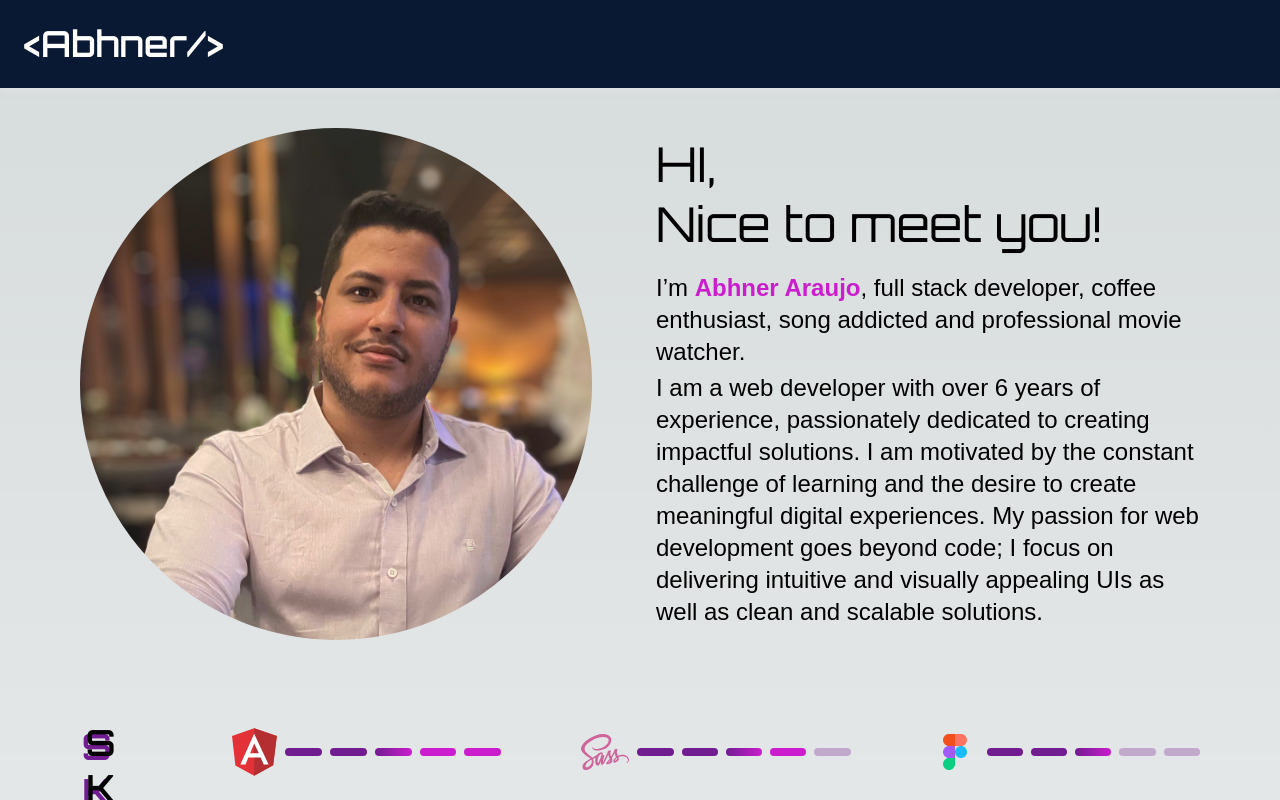
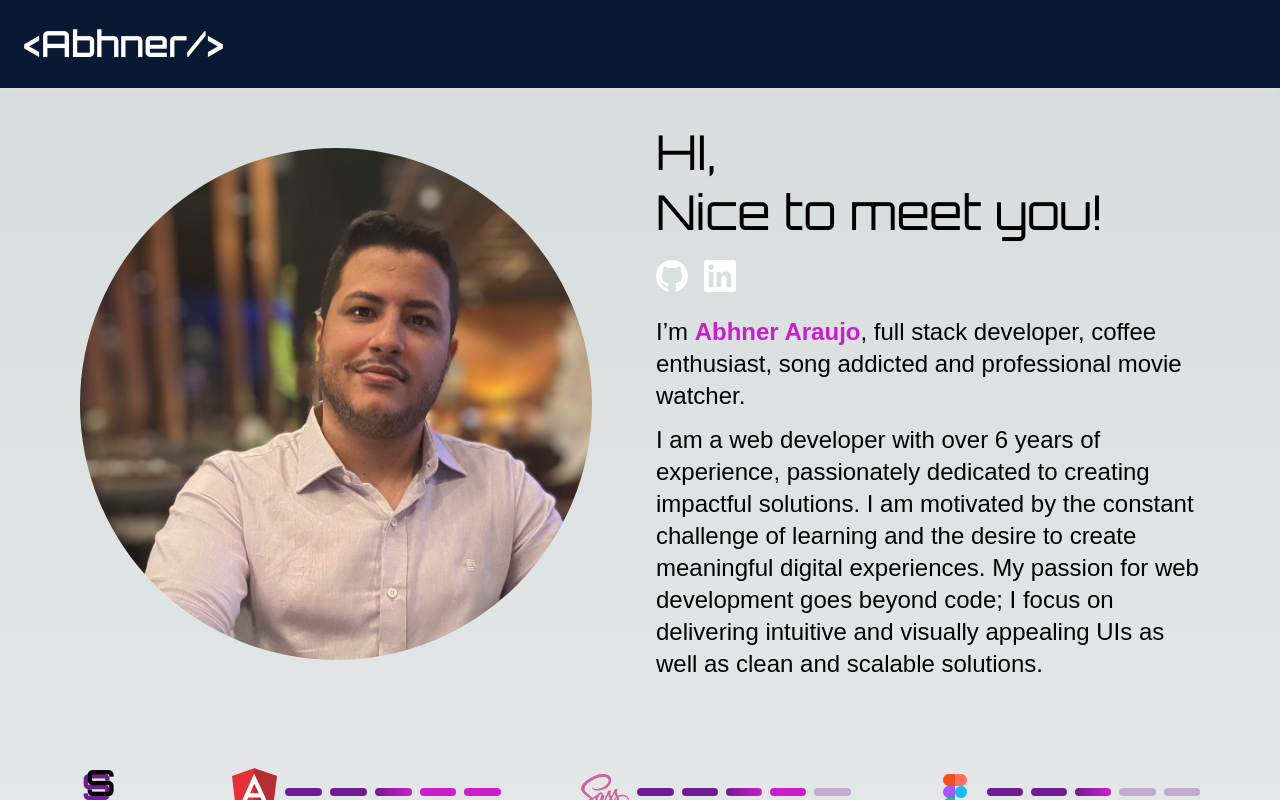
Before and after one commit to abhnerAraujo/portfolio-next, a Next.js app: page / in a window 1280 px wide. Shown: the top 800 px of the page. Built offline with nearby package versions, Linux system fonts and the light colour scheme; a web font is replaced by a local one.

Commit message:
feat: social

```diff
--- a/src/app/components/footer/index.tsx
+++ b/src/app/components/footer/index.tsx
@@ -4,6 +4,7 @@ import "./styles.scss";
 import { Orbitron } from "next/font/google";
 import * as Button from "../button";
 import { Input } from "../input";
+import { Social } from "../social";
 import { Textarea } from "../textarea";
 
 const orbitron = Orbitron({ subsets: ["latin"], weight: "600" });
@@ -15,7 +16,8 @@ export function Footer() {
     <>
       <h2 className={heading2Class}>Contact Me</h2>
 
-      <form className="lg:w-1/2 w-full">
+      <div className="flex">
+        <form className="lg:w-1/2 w-full flex-1">
           <div className="grid w-full mb-4">
             <div className="flex align-baseline justify-between">
               <label>Email</label>
@@ -43,6 +45,10 @@ export function Footer() {
             </Button.Root>
           </div>
         </form>
+        <div className="flex-1 flex flex-col justify-end items-end">
+          <Social />
+        </div>
+      </div>
     </>
   );
 }
--- /dev/null
+++ b/src/app/components/social/index.tsx
@@ -0,0 +1,34 @@
+import Image from "next/image";
+
+export function Social() {
+  const social = [
+    {
+      name: "GitHub",
+      url: "https://github.com/abhnerAraujo",
+      icon: "/svg/github.svg",
+      profile: "abhnerAraujo",
+    },
+    {
+      name: "LinkedIn",
+      url: "https://www.linkedin.com/in/abhner-ara%C3%BAjo-069402b6/",
+      icon: "/svg/linkedin.svg",
+      profile: "Abhner Araújo",
+    },
+  ];
+  return (
+    <div className="flex gap-4">
+      {social.map((s) => (
+        <a key={s.name} href={s.url} target="_blank" rel="noopener noreferrer">
+          <Image
+            title={s.profile}
+            src={s.icon}
+            className="size-8"
+            alt={s.name}
+            width={0}
+            height={0}
+          />
+        </a>
+      ))}
+    </div>
+  );
+}
--- a/src/app/page.tsx
+++ b/src/app/page.tsx
@@ -3,6 +3,7 @@ import Image from "next/image";
 import { Project, ProjectProps } from "./components/project";
 import { Skill } from "./components/skill";
 import { Tech } from "./components/skill-icon";
+import { Social } from "./components/social";
 import "./page.scss";
 
 const orbitronRegular = Orbitron({ subsets: ["latin"], weight: "400" });
@@ -71,22 +72,29 @@ function AboutSection() {
         width={500}
         height={500}
       />
-      <div className="flex-1 flex flex-col">
+      <div className="flex-1 flex flex-col gap-3">
+        <div>
           <h1 className={heading1Class}>HI,</h1>
           <h1 className={heading1Class}>Nice to meet you!</h1>
-        <p className="text-2xl text-center lg:text-start mt-3">
-          I’m <span className={highlightClass}>Abhner Araujo</span>, full stack
-          developer, coffee enthusiast, song addicted and professional movie
-          watcher.
+        </div>
+        <div>
+          <Social />
+        </div>
+        <div>
+          <p className="text-2xl text-center lg:text-start mt-3 mb-3">
+            I’m <span className={highlightClass}>Abhner Araujo</span>, full
+            stack developer, coffee enthusiast, song addicted and professional
+            movie watcher.
           </p>
           <p className="text-2xl text-center lg:text-start mt-1">
             I am a web developer with over 6 years of experience, passionately
             dedicated to creating impactful solutions. I am motivated by the
             constant challenge of learning and the desire to create meaningful
-          digital experiences. My passion for web development goes beyond code;
-          I focus on delivering intuitive and visually appealing UIs as well as
-          clean and scalable solutions.
+            digital experiences. My passion for web development goes beyond
+            code; I focus on delivering intuitive and visually appealing UIs as
+            well as clean and scalable solutions.
           </p>
+        </div>
       </div>
     </section>
   );
```
Also changed, not shown: public/svg/github.svg (added), public/svg/linkedin.svg (added). Lines whose indentation alone changed are shown as unchanged.
